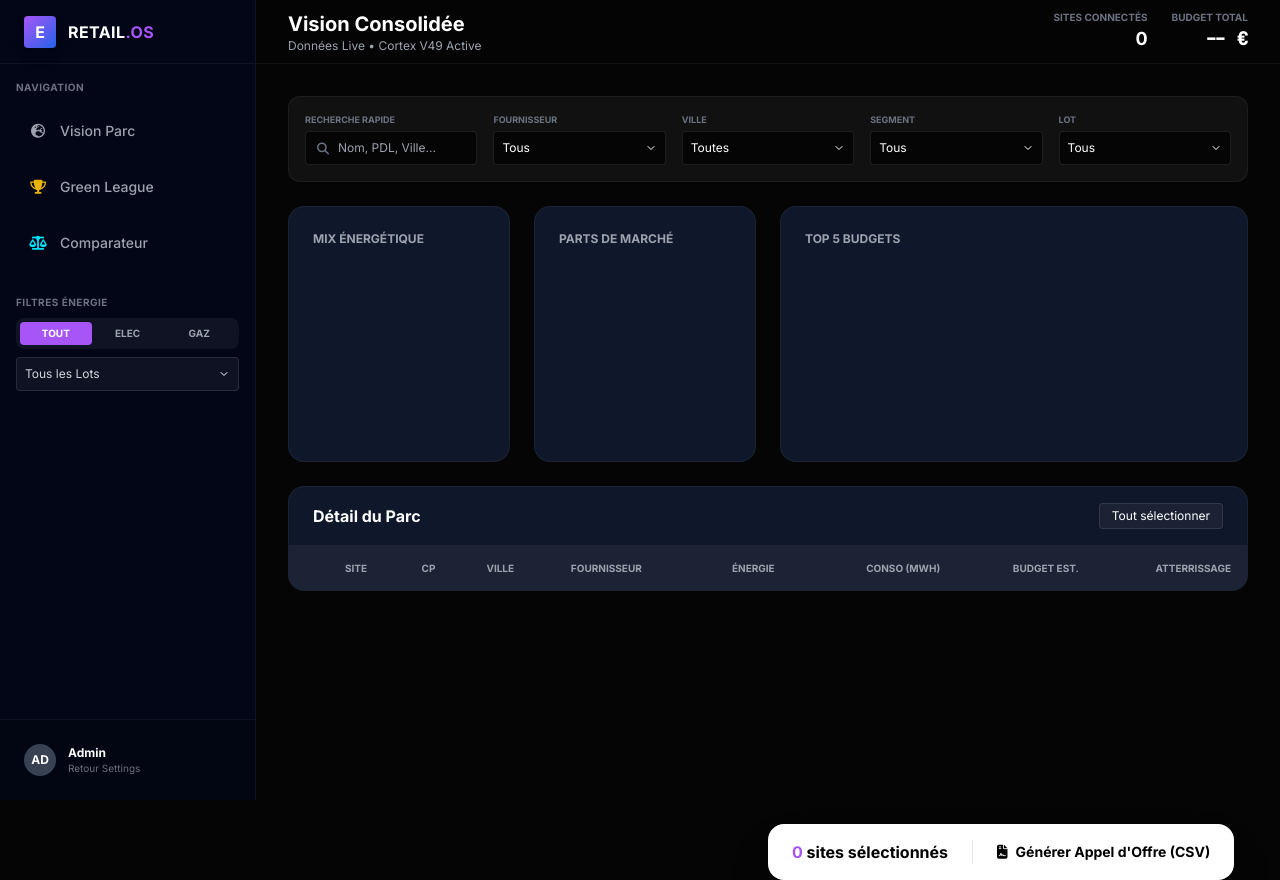
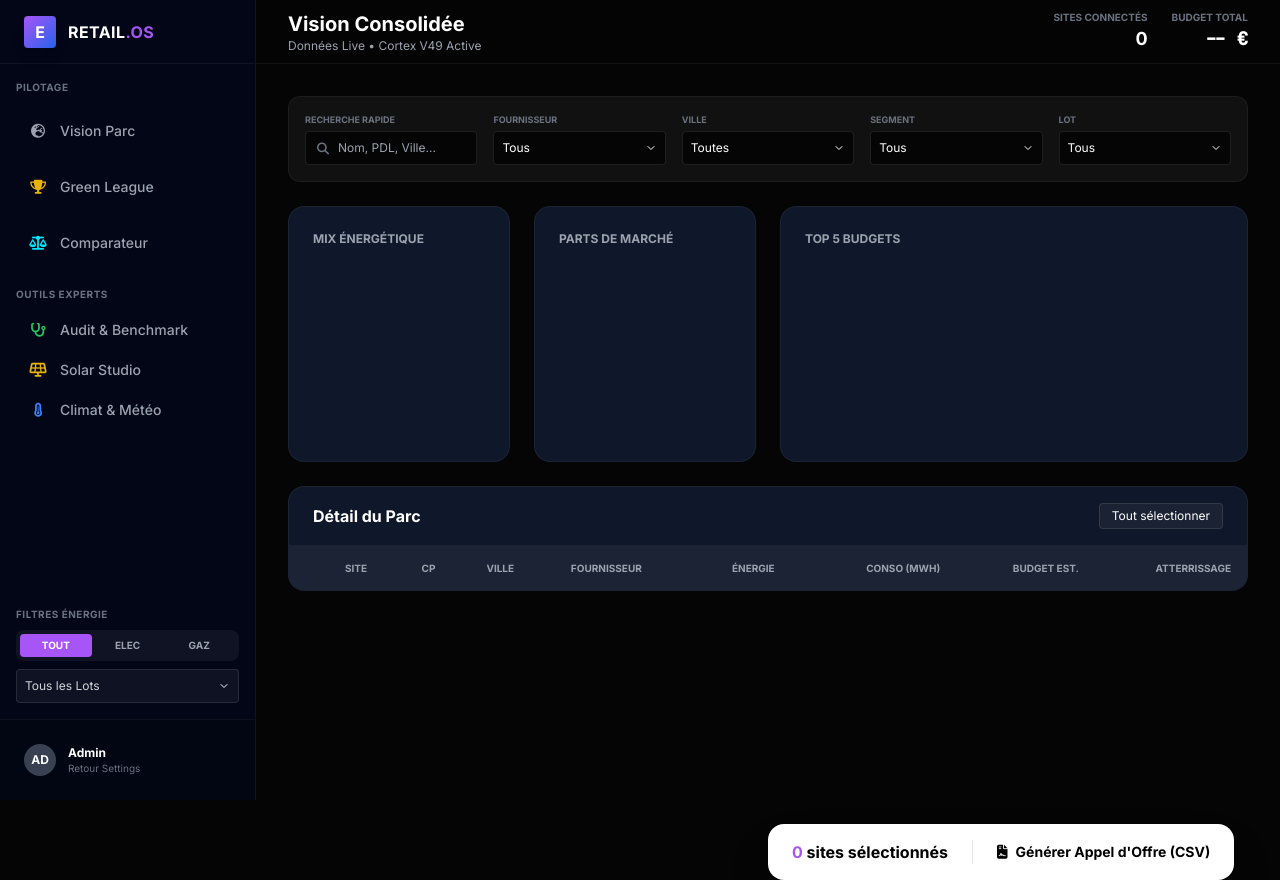
Before and after one commit to ghezalhocine-cmyk/energistrat-v3-demo, a plain HTML site: page app/templates/retail.html in a window 1280 px wide. Drawn offline with nearby package versions, Linux system fonts and the light colour scheme; no server answers.

Commit message:
Update retail.html

```diff
--- a/app/templates/retail.html
+++ b/app/templates/retail.html
@@ -2,7 +2,7 @@
 <html lang="fr">
 <head>
     <meta charset="UTF-8">
-    <title>ENERGISTRAT V16.6 | Retail Final Navigation</title>
+    <title>ENERGISTRAT V17.0 | Retail Final Suite</title>
     <script src="https://cdn.tailwindcss.com"></script>
     <script src="https://cdn.jsdelivr.net/npm/chart.js"></script>
     <link href="https://fonts.googleapis.com/css2?family=Inter:wght@300;400;500;600;700&family=JetBrains+Mono:wght@400;500&display=swap" rel="stylesheet">
@@ -44,13 +44,14 @@
 <body class="flex h-screen w-screen overflow-hidden">
 
     <!-- SIDEBAR -->
-    <aside class="w-64 bg-sidebar border-r border-white/5 flex flex-col flex-shrink-0 z-50">
-        <div class="h-16 flex items-center px-6 border-b border-white/5">
+    <aside class="w-64 bg-sidebar border-r border-white/5 flex flex-col flex-shrink-0 z-50 overflow-y-auto">
+        <div class="h-16 flex items-center px-6 border-b border-white/5 shrink-0">
             <div class="w-8 h-8 rounded bg-gradient-to-br from-primary to-blue-600 flex items-center justify-center text-white font-bold shadow-lg">E</div>
             <span class="ml-3 font-bold tracking-wide text-white">RETAIL<span class="text-primary">.OS</span></span>
         </div>
+
         <div class="p-4 space-y-4">
-            <div class="text-[10px] uppercase text-gray-500 font-bold tracking-wider">Navigation</div>
+            <div class="text-[10px] uppercase text-gray-500 font-bold tracking-wider">Pilotage</div>
             <div onclick="window.switchView('fleet')" id="nav-fleet" class="nav-item active w-full flex items-center gap-3 px-3 py-2.5 rounded-r-lg text-sm font-medium text-gray-400 cursor-pointer hover:bg-white/5 transition">
                 <i class="fa-solid fa-earth-europe w-5 text-center"></i> Vision Parc
             </div>
@@ -61,7 +62,22 @@
                 <i class="fa-solid fa-scale-balanced w-5 text-center text-cyan"></i> Comparateur
             </div>
         </div>
-        <div class="px-4 mt-4">
+
+        <!-- BLOC OUTILS EXPERTS (NOUVEAU V17.0) -->
+        <div class="px-4 mt-2 mb-4">
+            <div class="text-[10px] uppercase text-gray-500 font-bold tracking-wider mb-2">Outils Experts</div>
+            <a href="/audit" class="w-full flex items-center gap-3 px-3 py-2.5 rounded-r-lg text-sm font-medium text-gray-400 hover:text-white hover:bg-white/5 transition group">
+                <i class="fa-solid fa-stethoscope w-5 text-center text-green-500 group-hover:text-green-400"></i> Audit & Benchmark
+            </a>
+            <a href="/solar" class="w-full flex items-center gap-3 px-3 py-2.5 rounded-r-lg text-sm font-medium text-gray-400 hover:text-white hover:bg-white/5 transition group">
+                <i class="fa-solid fa-solar-panel w-5 text-center text-yellow-500 group-hover:text-yellow-400"></i> Solar Studio
+            </a>
+            <a href="/climate" class="w-full flex items-center gap-3 px-3 py-2.5 rounded-r-lg text-sm font-medium text-gray-400 hover:text-white hover:bg-white/5 transition group">
+                <i class="fa-solid fa-temperature-three-quarters w-5 text-center text-blue-500 group-hover:text-blue-400"></i> Climat & Météo
+            </a>
+        </div>
+
+        <div class="px-4 mt-auto">
              <div class="text-[10px] uppercase text-gray-500 font-bold tracking-wider mb-2">Filtres Énergie</div>
              <div class="flex bg-white/5 p-1 rounded-lg mb-2">
                 <button onclick="window.filterEnergy('all')" id="btn-all" class="flex-1 py-1 text-[10px] font-bold rounded bg-primary text-white transition">TOUT</button>
@@ -72,7 +88,7 @@
                 <option value="all">Tous les Lots</option>
             </select>
         </div>
-        <div class="mt-auto p-4 border-t border-white/5 bg-black/20">
+        <div class="p-4 border-t border-white/5 bg-black/20 mt-4">
             <a href="/partner/settings" class="flex items-center gap-3 p-2 rounded-lg hover:bg-white/5 transition group">
                 <div class="w-8 h-8 rounded-full bg-gray-700 flex items-center justify-center text-xs text-white font-bold group-hover:bg-primary transition">AD</div>
                 <div class="flex-1 min-w-0"><div class="text-xs font-bold text-white">Admin</div><div class="text-[10px] text-gray-500">Retour Settings</div></div>
@@ -104,7 +120,7 @@
             <!-- VUE 1 : FLEET -->
             <div id="view-fleet" class="view-section active space-y-6">
 
-                <!-- BARRE DE FILTRES -->
+                <!-- BARRE DE FILTRES INTELLIGENTE -->
                 <div class="grid grid-cols-5 gap-4 p-4 bg-white/5 rounded-xl border border-white/5 items-end">
                     <div class="col-span-1">
                         <label class="text-[9px] text-gray-500 uppercase font-bold mb-1 block">Recherche Rapide</label>
@@ -200,7 +216,6 @@
             <!-- VUE 3 : DÉTAIL & MODIFICATION -->
             <div id="view-detail" class="view-section hidden space-y-6">
                 <button onclick="window.switchView('fleet')" class="text-xs font-bold text-gray-400 hover:text-white flex items-center gap-2 mb-4"><i class="fa-solid fa-arrow-left"></i> RETOUR LISTE</button>
-
                 <div class="flex justify-between items-start">
                     <div>
                         <div class="flex items-center gap-3">
@@ -215,6 +230,7 @@
                     </div>
                 </div>
 
+                <!-- BLOC DQE EXPERT -->
                 <div class="bento-card p-6 border-l-4 border-cyan/50">
                     <h3 class="text-sm font-bold text-white mb-4 flex items-center gap-2"><i class="fa-solid fa-file-contract text-cyan"></i> DONNÉES CONTRACTUELLES & TECHNIQUES</h3>
                     <div class="grid grid-cols-4 gap-6 text-xs" id="dqe-grid"></div>
@@ -251,6 +267,7 @@
                     <p class="text-sm text-gray-500 mt-2">Analysez les réponses BPU de vos fournisseurs en un clic.</p>
                 </div>
 
+                <!-- ZONE UPLOAD BPU -->
                 <div class="max-w-2xl mx-auto mb-8 space-y-4">
                     <div class="relative">
                         <label class="text-[10px] text-gray-500 uppercase font-bold mb-1 block">Nom de l'offre (ex: EDF Fixe 2 ans)</label>
@@ -266,6 +283,7 @@
                     </label>
                 </div>
 
+                <!-- RESULTATS SIMULATION -->
                 <div id="sim-results" class="hidden space-y-6">
                     <div class="grid grid-cols-3 gap-6">
                         <div class="bento-card p-6 border-l-4 border-gray-500">
@@ -307,6 +325,7 @@
 
         </div>
 
+        <!-- ACTION BAR -->
         <div id="action-bar" class="absolute bottom-8 left-1/2 -translate-x-1/2 bg-white text-black px-6 py-4 rounded-2xl shadow-2xl flex items-center gap-6 z-50 transform translate-y-32 transition-transform duration-300">
             <div class="font-bold"><span id="selected-count" class="text-primary">0</span> sites sélectionnés</div>
             <div class="h-6 w-px bg-gray-200"></div>
@@ -350,7 +369,7 @@
 
         function safeSetText(id, val) { const el = document.getElementById(id); if(el) el.innerText = val; }
 
-        // --- FONCTIONS GLOBALES EXPOSÉES (WINDOW) ---
+        // --- FONCTIONS GLOBALES (WINDOW) ---
         window.switchView = function(viewName) {
             document.querySelectorAll('.nav-item').forEach(el => { el.classList.remove('active', 'text-white'); el.classList.add('text-gray-400'); });
             const btn = document.getElementById('nav-' + viewName);
@@ -623,7 +642,8 @@
         function formatCurrency(val) { return new Intl.NumberFormat('fr-FR', { style: 'currency', currency: 'EUR', maximumFractionDigits: 0 }).format(val); }
         function addPriceLine(c, l, v, cl) { c.innerHTML += `<div class="flex justify-between text-xs border-b border-white/5 pb-2"><span class="text-gray-500">${l}</span><span class="font-mono ${cl}">${v}</span></div>`; }
 
-        window.triggerOfferScan = async function(input) {
+        // --- SPRINT C : TRIGGER OFFER LAB ---
+        async function triggerOfferScan(input) {
             if(!input.files || input.files.length === 0) return;
             const file = input.files[0];
             const name = document.getElementById('offer-name').value || "Offre Inconnue";
```
